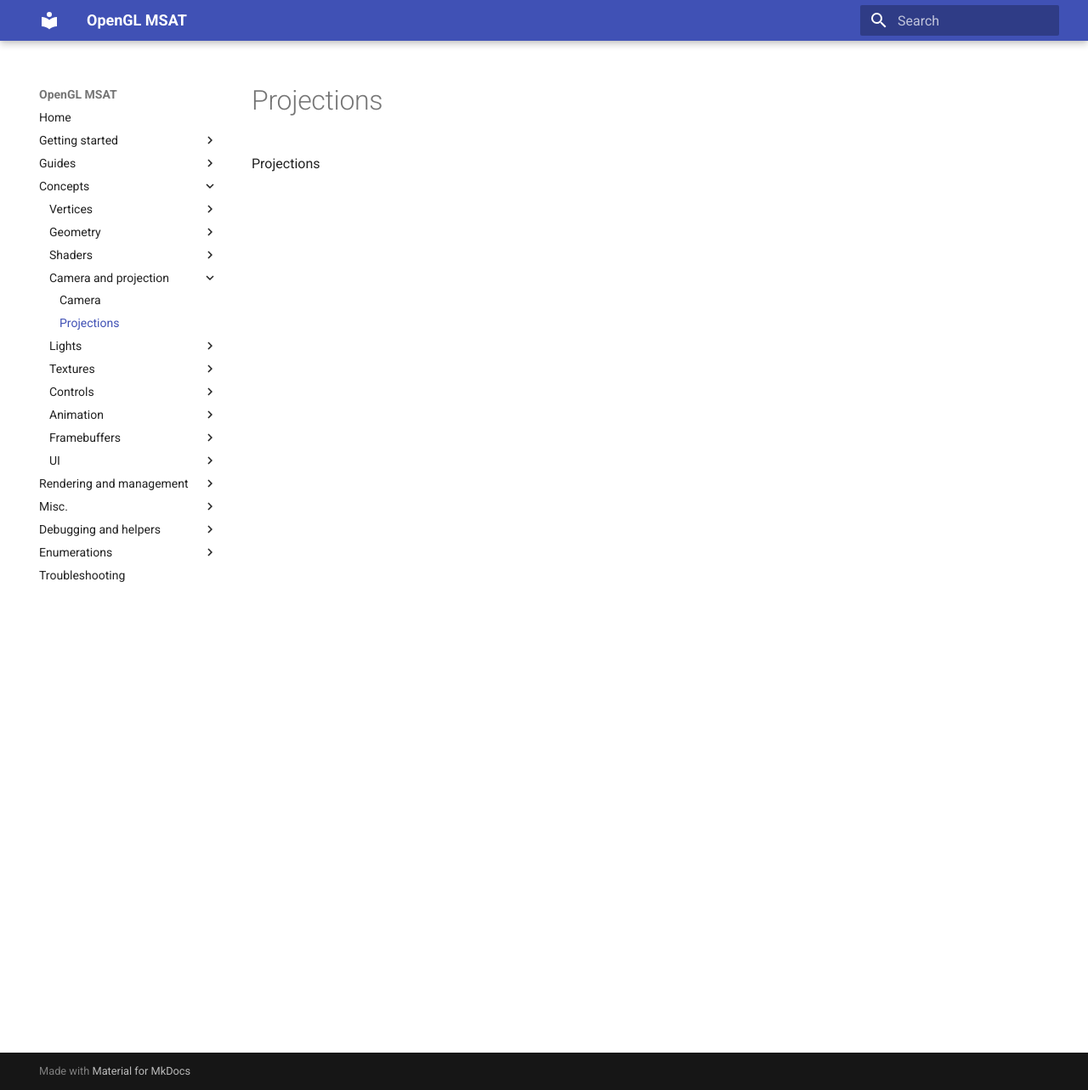
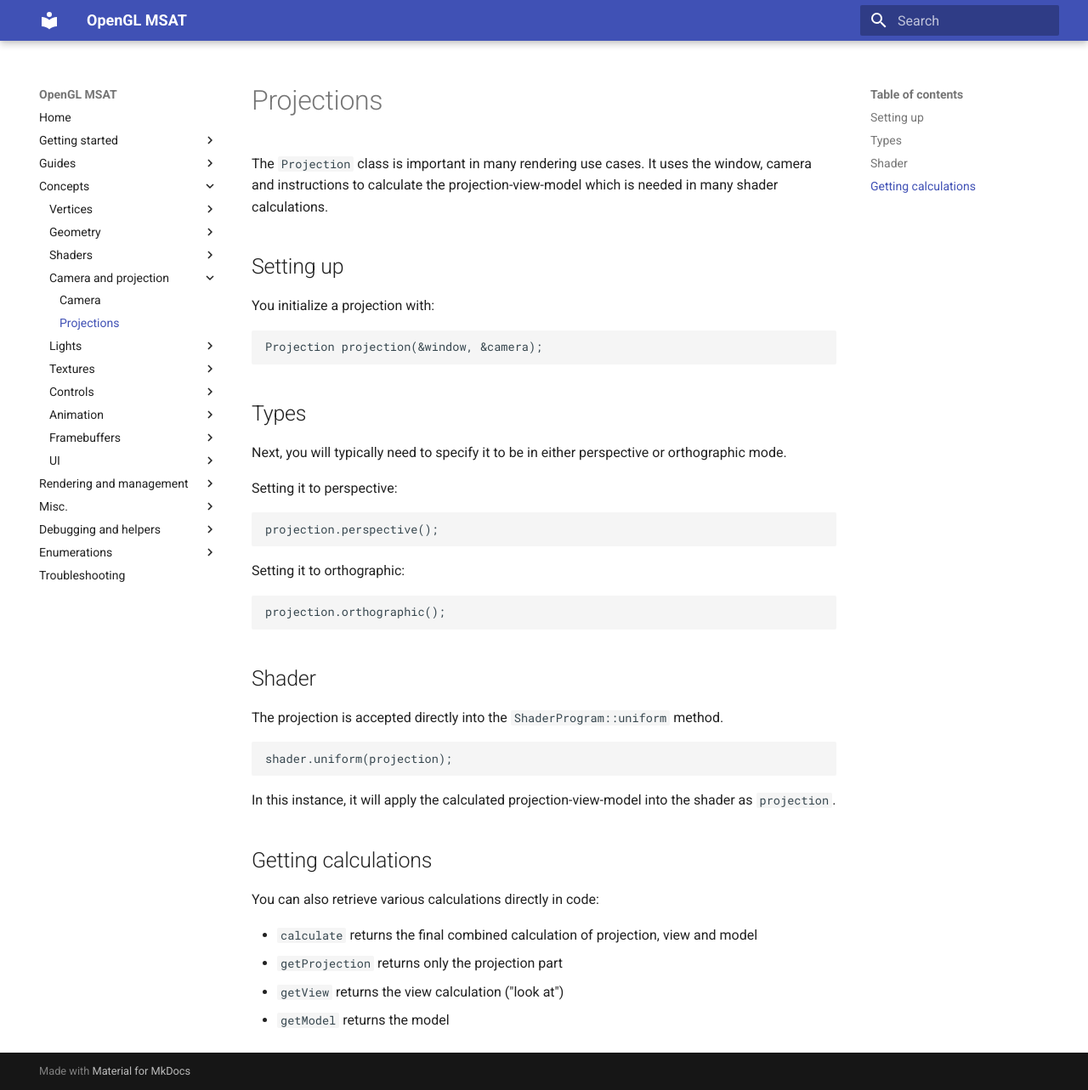
Before and after one commit to markhj/opengl-msat, an MkDocs documentation site: the page built from docs/camera/projections.md, in a window 1280 px wide and 1283 px high. Shown: the whole window at 85% size. Built offline with MkDocs 1.6.1 and Material for MkDocs 9.7.7, drawn with Linux system fonts in a browser that asks for light colours.

`````diff
--- a/docs/camera/projections.md
+++ b/docs/camera/projections.md
@@ -1 +1,45 @@
-Projections
+# Projections
+
+The ``Projection`` class is important in many rendering use cases.
+It uses the window, camera and instructions to calculate the projection-view-model which
+is needed in many shader calculations.
+
+## Setting up
+You initialize a projection with:
+
+````c++
+Projection projection(&window, &camera);
+````
+
+## Types
+Next, you will typically need to specify it to be in either
+perspective or orthographic mode.
+
+Setting it to perspective:
+````c++
+projection.perspective();
+````
+
+Setting it to orthographic:
+````c++
+projection.orthographic();
+````
+
+## Shader
+The projection is accepted directly into the ``ShaderProgram::uniform``
+method.
+
+````c++
+shader.uniform(projection);
+````
+
+In this instance, it will apply the calculated projection-view-model
+into the shader as ``projection``.
+
+## Getting calculations
+You can also retrieve various calculations directly in code:
+
+* ``calculate`` returns the final combined calculation of projection, view and model
+* ``getProjection`` returns only the projection part
+* ``getView`` returns the view calculation ("look at")
+* ``getModel`` returns the model
`````
Also changed, not shown: docs/tools/grid.md (+35 -1 lines), docs/tools/helper.md (+31 -1 lines), 1 other file.
